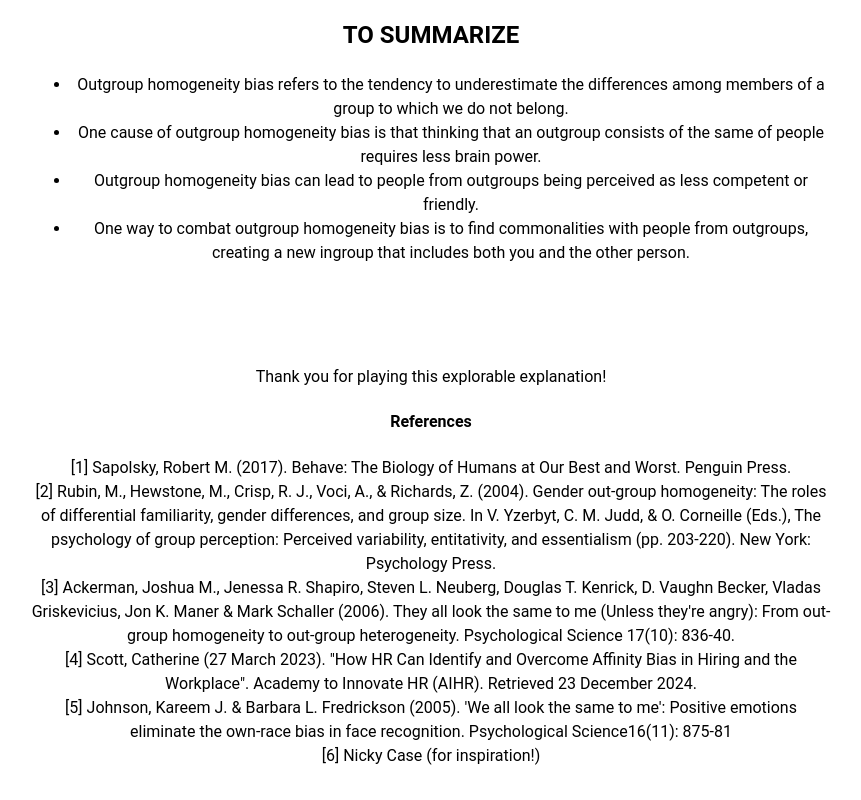
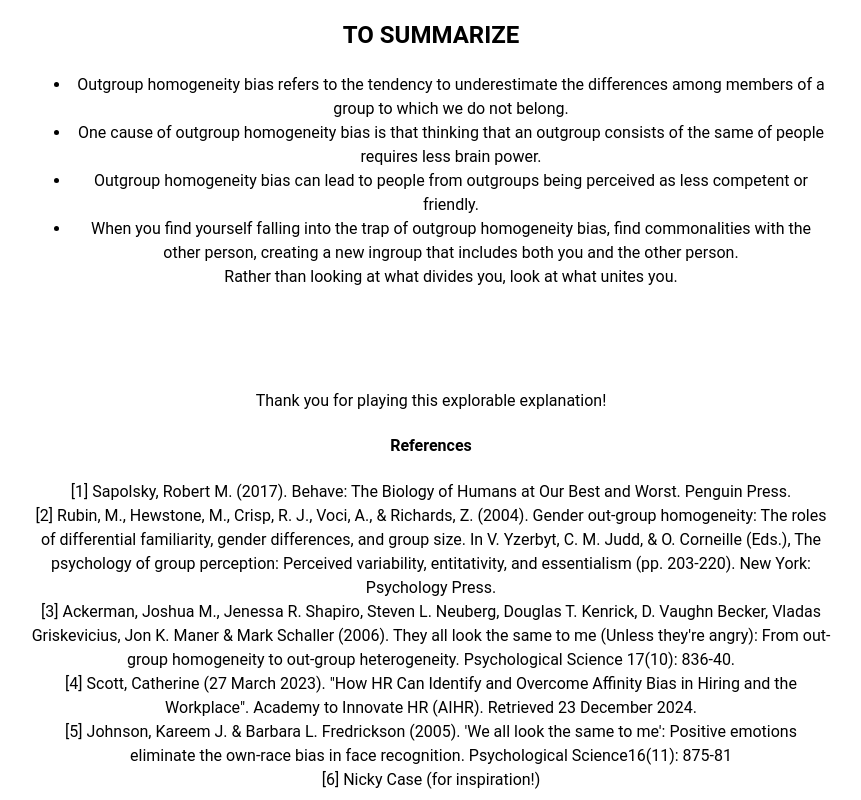
Before and after one commit to AxiDragon/outgroup-odyssey, a React (Create React App) app: page / in a window 1280 px wide. Shown: the part 7729-8529 px from the top of the page, without its empty margins (209-1070 px from the left). Before the commit the page ends 8505 px from the top, so only its background shows below. Built offline with nearby package versions, Linux system fonts and the light colour scheme.

Commit message:
Improve ending

```diff
--- a/src/components/sections/SummarySection.tsx
+++ b/src/components/sections/SummarySection.tsx
@@ -9,8 +9,10 @@ const TopicSection = () => {
 					the same of people requires less brain power.</li>
 				<li>Outgroup homogeneity bias can lead to people from outgroups
 					being perceived as less competent or friendly.</li>
-				<li>One way to combat outgroup homogeneity bias is to find commonalities with people from
-					outgroups, creating a new ingroup that includes both you and the other person.</li>
+				<li>When you find yourself falling into the trap of outgroup homogeneity
+					bias, find commonalities with the other person,
+					creating a new ingroup that includes both you and the other person.<br />
+					Rather than looking at what divides you, look at what unites you.</li>
 			</ul>
 		</div>
 	);
```
